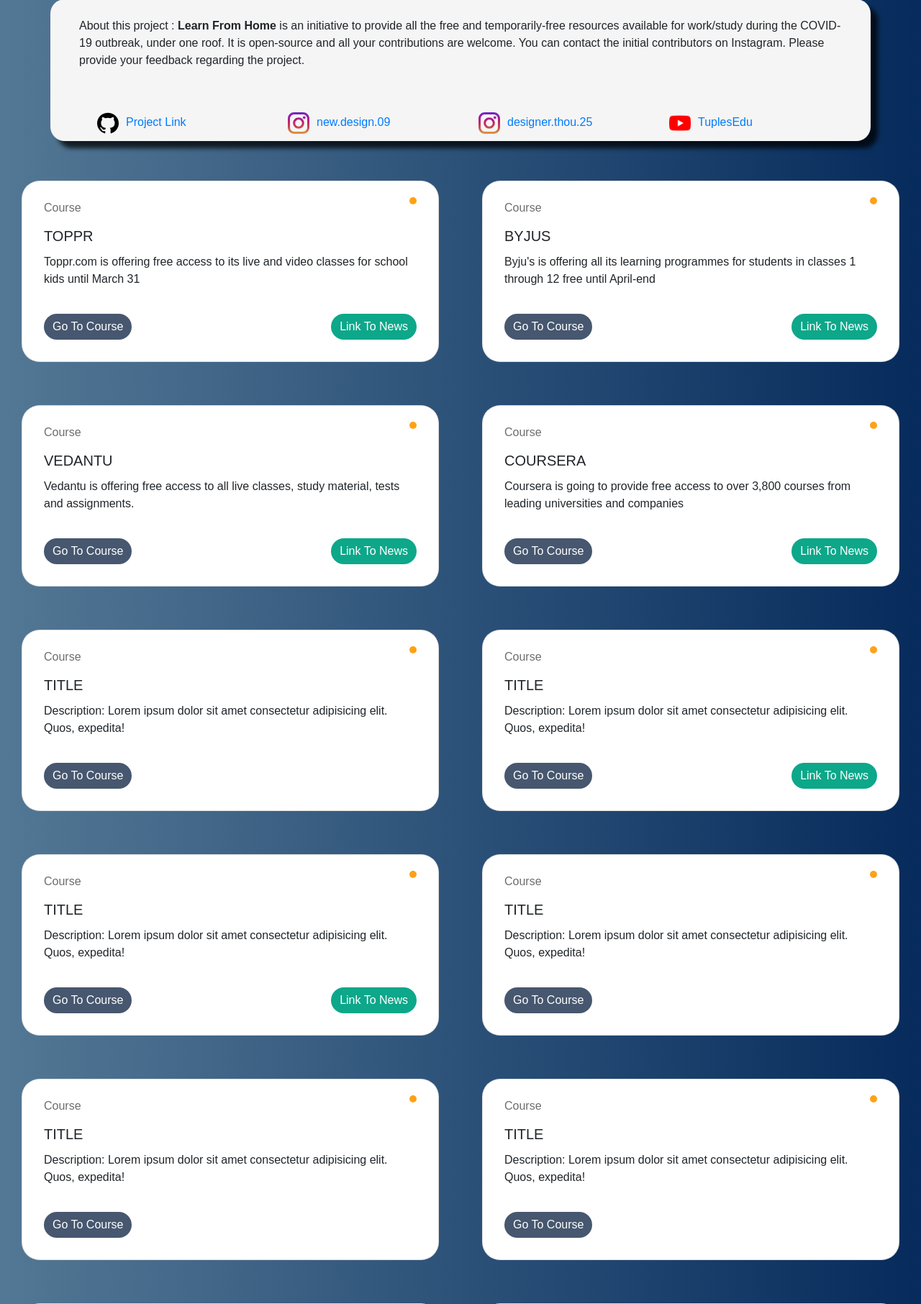
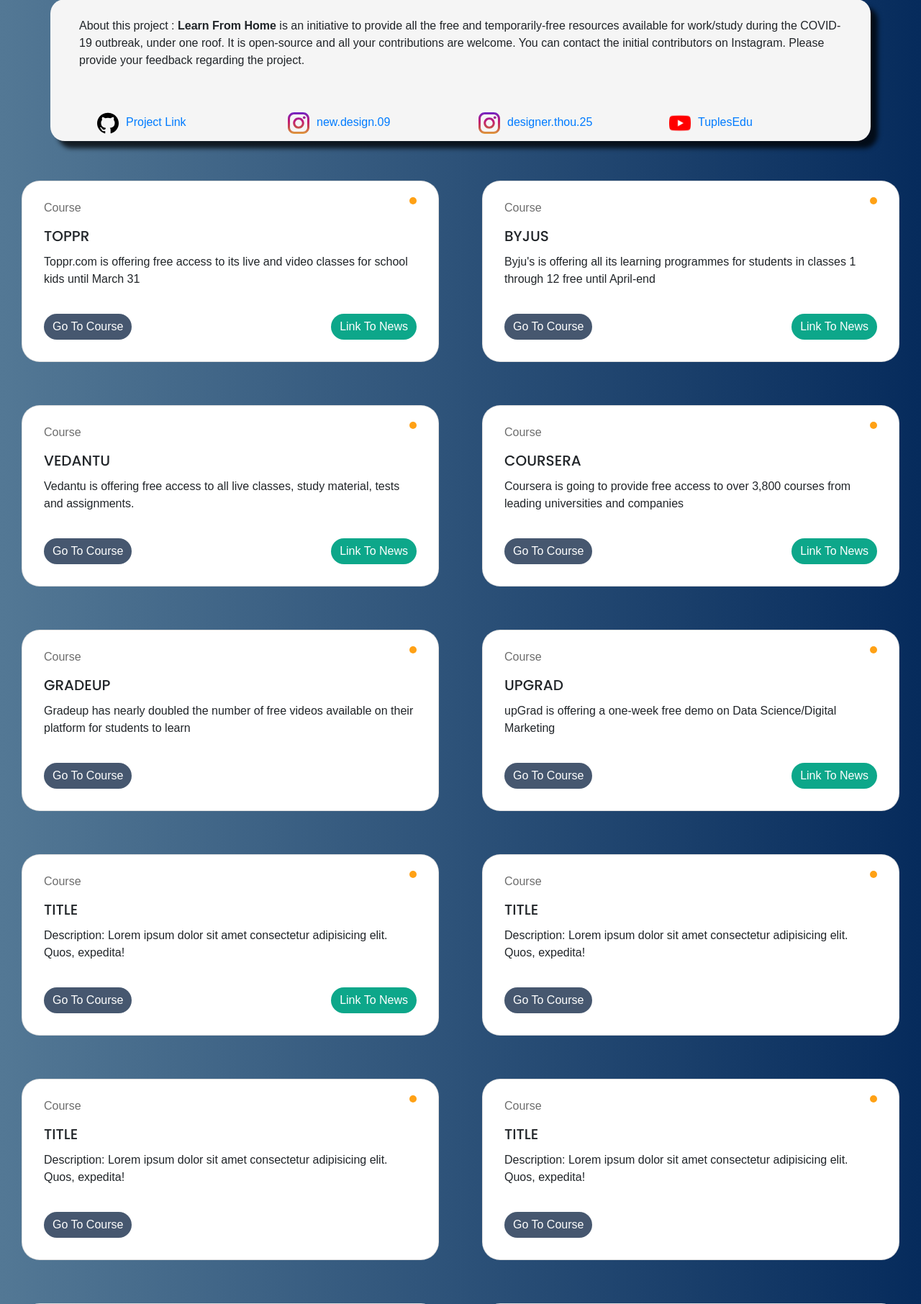
Before and after one commit to shahpreetk/learn-from-home-covid-19, a PHP site: page /index.html in a window 1280 px wide. Shown: the part 92-1904 px from the top of the page at 72% size. Run offline with PHP 8.4, Linux system fonts and the light colour scheme; some web fonts are replaced.

Commit message:
added card-title css

```diff
--- a/index.html
+++ b/index.html
@@ -124,18 +124,16 @@
         <div class="card">
             <div class="card-header">Course <span class="dot covid"></span></div>
             <div class="card-body">
-                <h5 class="card-title">TITLE</h5>
-                <p class="card-text">Description: Lorem ipsum dolor sit amet consectetur adipisicing elit. Quos,
-                    expedita!</p>
+                <h5 class="card-title">GRADEUP</h5>
+                <p class="card-text">Gradeup has nearly doubled the number of free videos available on their platform for students to learn</p>
                 <a href="https://gradeup.co/" class="btn btn-primary">Go To Course</a>
             </div>
         </div>
         <div class="card">
             <div class="card-header">Course <span class="dot covid"></span></div>
             <div class="card-body">
-                <h5 class="card-title">TITLE</h5>
-                <p class="card-text">Description: Lorem ipsum dolor sit amet consectetur adipisicing elit. Quos,
-                    expedita!</p>
+                <h5 class="card-title">UPGRAD</h5>
+                <p class="card-text">upGrad is offering a one-week free demo on Data Science/Digital Marketing</p>
                 <a href="https://www.upgrad.com/enterprise/" class="btn btn-primary">Go To Course</a>
                 <a href="https://twitter.com/UpGrad_Biz/status/1239469717842210823"
                     class="btn btn-primary btn-covid">Link To News</a>
--- a/styles.css
+++ b/styles.css
@@ -77,6 +77,10 @@
   line-height: 30px;
 }
 
+.card-title{
+  font-family: 'Poppins', sans-serif;
+}
+
 .card-body {
   padding-top: 0px;
 }
```
